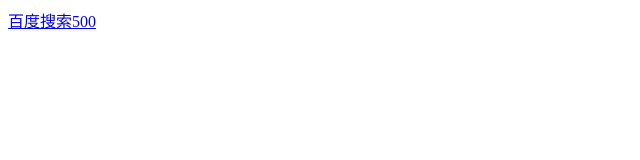
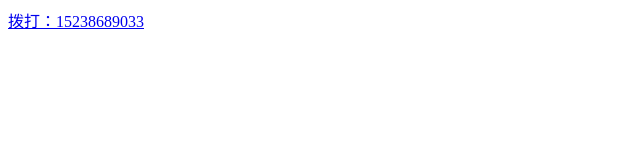
Before and after one commit to rongyi2233/rongyi2233.github.io, a plain HTML site: page ascrollTop.html in a window 1280 px wide. Shown: the top 160 px of the page, without its empty margins (0-640 px from the left). Drawn offline with Linux system fonts and the light colour scheme.

Commit message:
Update ascrollTop.html

```diff
--- a/ascrollTop.html
+++ b/ascrollTop.html
@@ -11,7 +11,7 @@
 		</style>
 	</head>
 	<body>
-		<a href="bgsize.html">百度搜索500</a>
+		<a href="tel:15238689033">拨打：15238689033</a>
 		<a href="bgsize.html">百度搜索1000</a>
 		<a href="bgsize.html">百度搜索1500</a>
 		<a href="bgsize.html">百度搜索2000</a>
```
